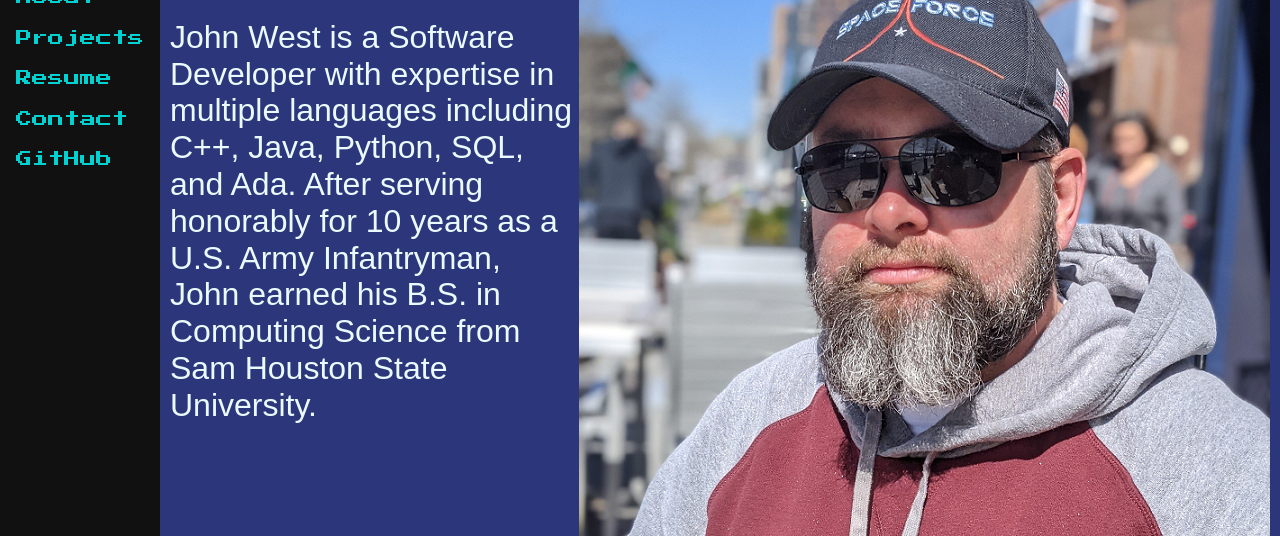
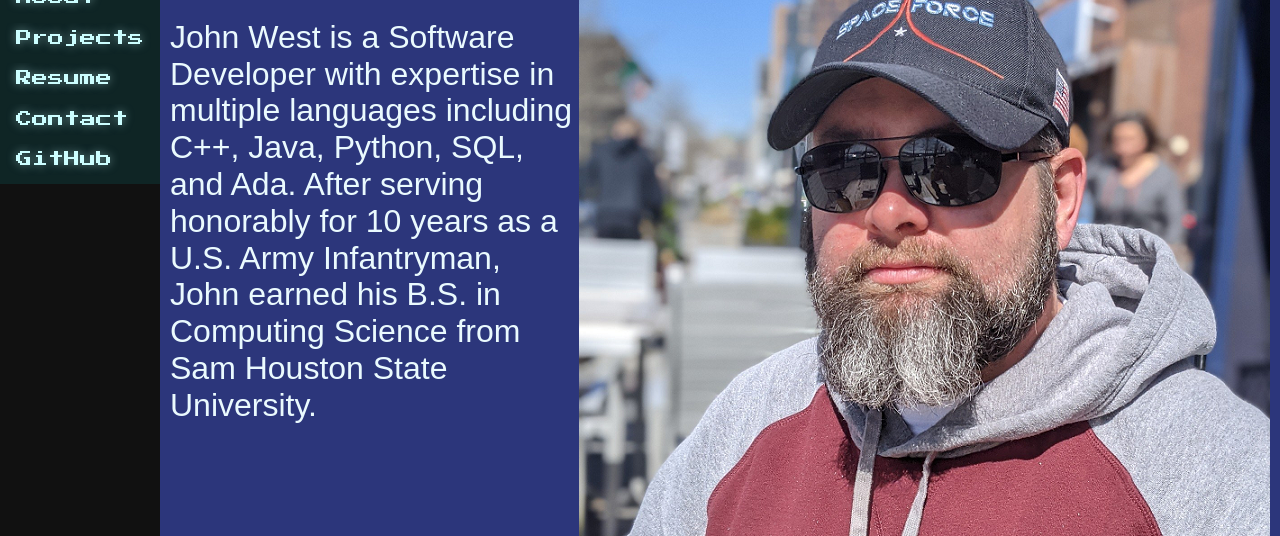
Before and after one commit to JGW3/JGW3.github.io, a plain HTML site: page about.html in a window 1280 px wide. Shown: the part 378-914 px from the top of the page. Drawn offline with Linux system fonts and the light colour scheme; files that its build step writes are made by us from their sources.

Commit message:
Apply constant glow effect to navigation tabs across all pages for consistent branding

```diff
--- a/about.html
+++ b/about.html
@@ -50,11 +50,19 @@
       text-decoration: none;
       font-family: 'Press Start 2P', monospace, monospace;
       font-size: 16px;
-      color: rgb(0, 210, 210);
+      color: rgb(204, 254, 255);
       display: block;
+      transition: all 0.3s ease;
+      position: relative;
+      overflow: hidden;
+      background: rgba(0, 210, 210, 0.1);
+      text-shadow: 0 0 10px rgba(204, 254, 255, 0.5);
     }
     .sidenav a:hover {
-      color: rgb(204, 254, 255);
+      color: rgb(255, 255, 255);
+      background: rgba(0, 210, 210, 0.2);
+      transform: translateX(5px);
+      text-shadow: 0 0 15px rgba(255, 255, 255, 0.8);
     }
     .main {
       margin-left: 160px;
```
Also changed, not shown: contact.html (+10 -2 lines), projects.html (+10 -2 lines), resume.html (+10 -2 lines).
